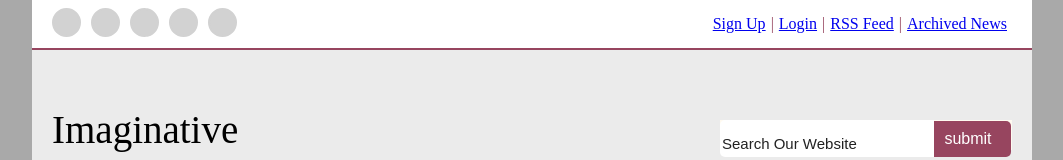
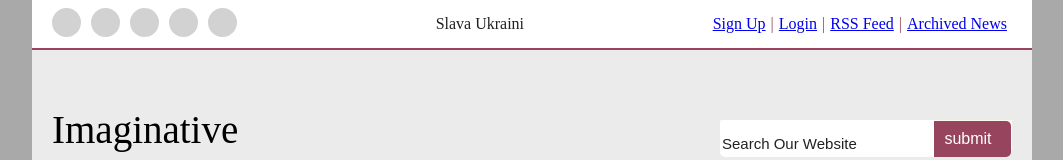
Before and after one commit to anichenko/imaginative, a plain HTML site: page index.html in a window 1280 px wide. Shown: the top 160 px of the page, without its empty margins (108-1171 px from the left). Drawn offline with Linux system fonts and the light colour scheme.

Commit message:
Added tag <p> with text Slava Ukraini

```diff
--- a/index.html
+++ b/index.html
@@ -31,6 +31,7 @@
                 <li></li>
             </ul>
         </div>
+        <p>Slava Ukraini</p>
         <div class="auth">
             <ul>
                 <li>
```
